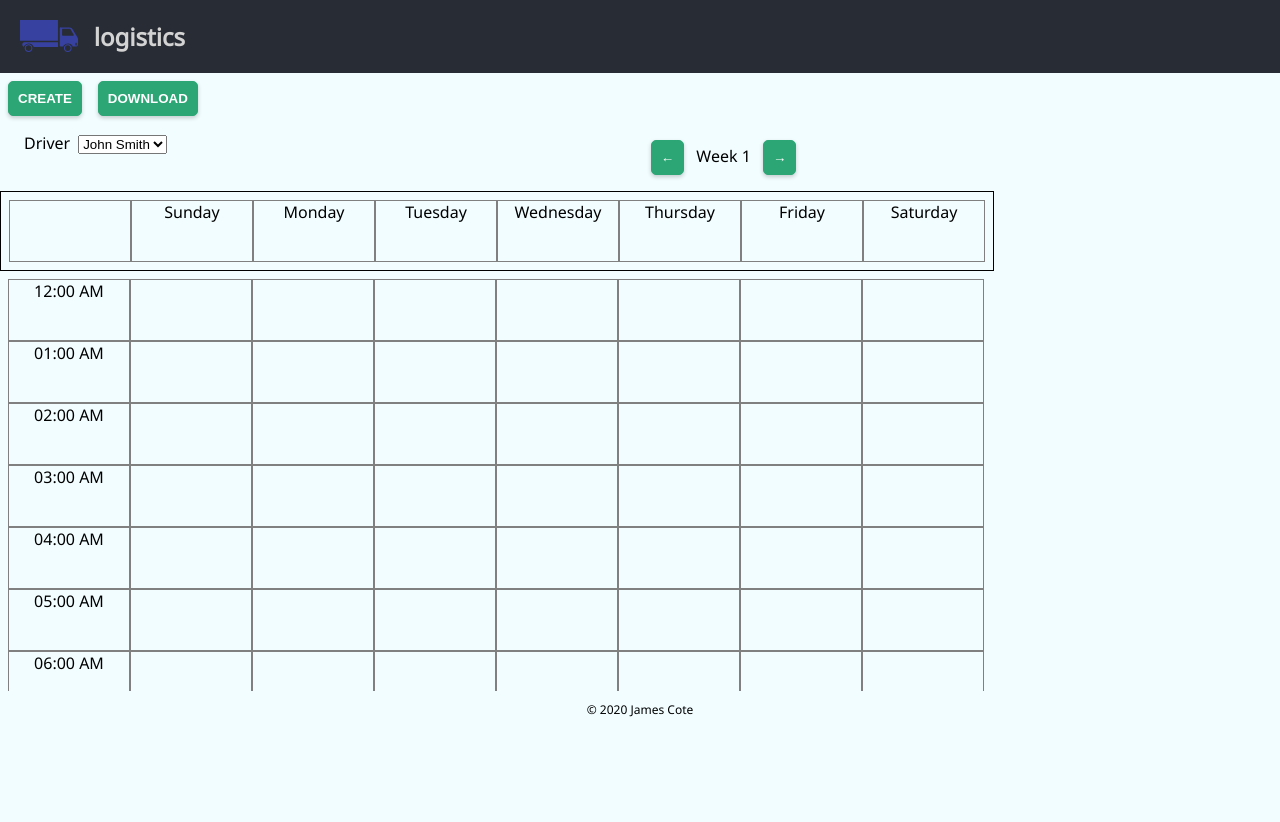
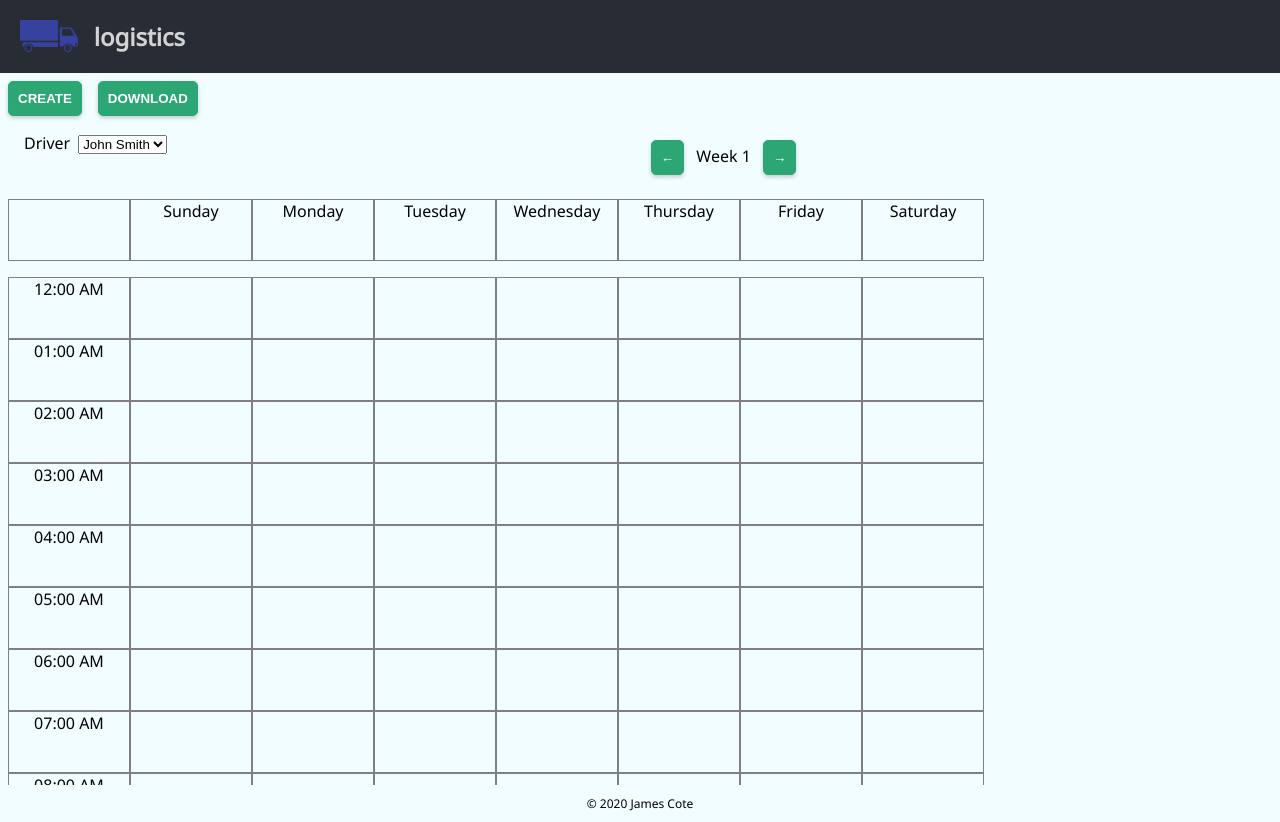
Before and after one commit to Coteh/logistics, a React app: page / in a window 1280 px wide. Before the commit the page ends 800 px from the top, so only its background shows below. Built offline with nearby package versions, Linux system fonts and the light colour scheme.

Commit message:
Fix calendar header issue (#1)

```diff
--- a/src/ui/component/Calendar.tsx
+++ b/src/ui/component/Calendar.tsx
@@ -50,20 +50,12 @@ export default function Calendar(props: IProps) {
   };
 
   return (
-    <div
-      ref={calendarRef}
-      style={{
-        height: '500px',
-        overflowY: 'scroll',
-      }}
-      onScroll={onScroll}
-    >
+    <div>
       <div
         style={{
           padding: padding + 'px',
           display: 'flex',
-          border: '1px solid black',
-          position: 'fixed',
+          position: 'relative',
           zIndex: 10,
           backgroundColor: '#f2fdff',
           left: -scrollLeft + 'px',
@@ -89,8 +81,11 @@ export default function Calendar(props: IProps) {
         style={{
           padding: padding + 'px',
           display: 'flex',
-          marginTop: cellHeight + 20 + 'px',
+          height: '500px',
+          overflowY: 'scroll',
         }}
+        ref={calendarRef}
+        onScroll={onScroll}
       >
         <CalendarColumn
           cellWidth={cellWidth}
```
